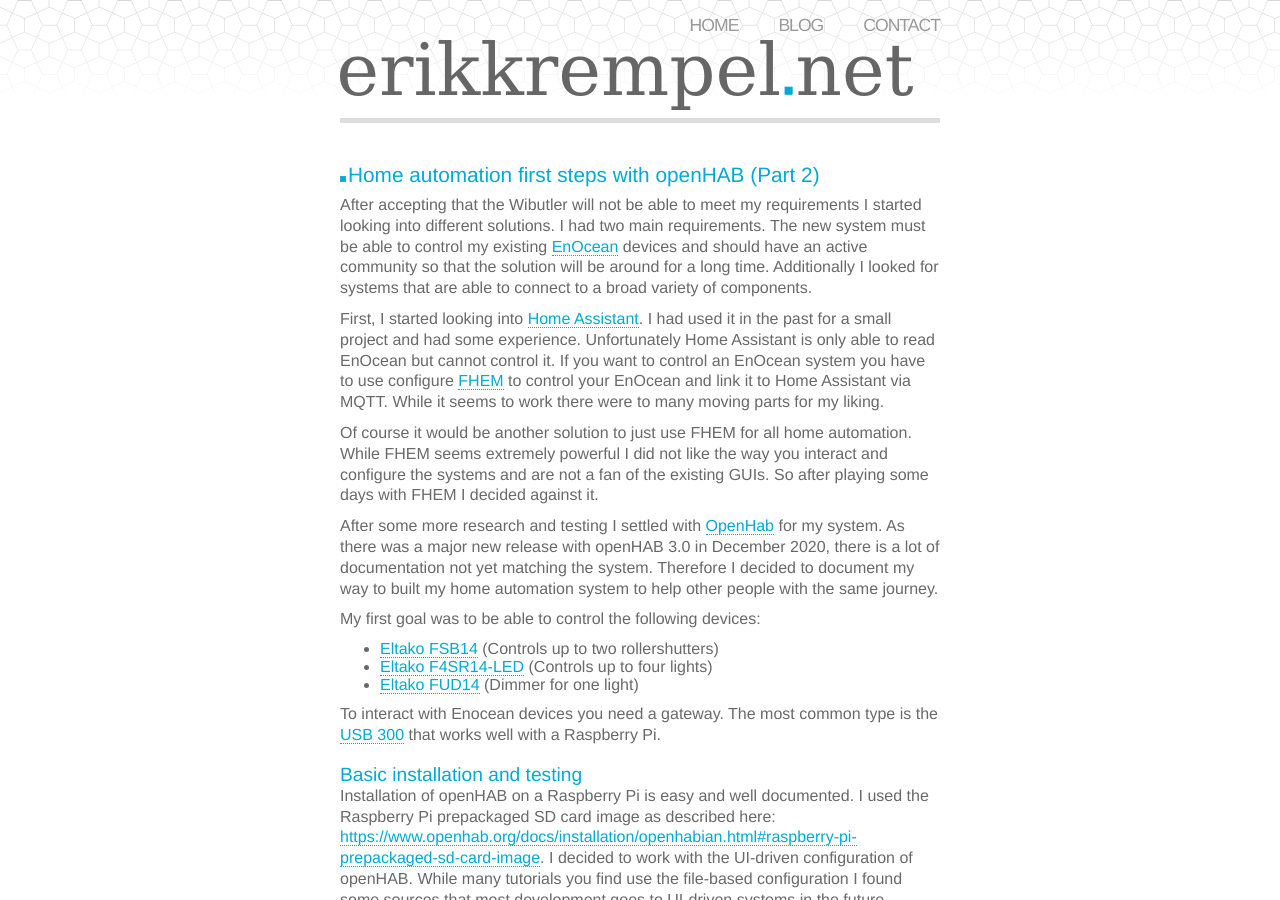
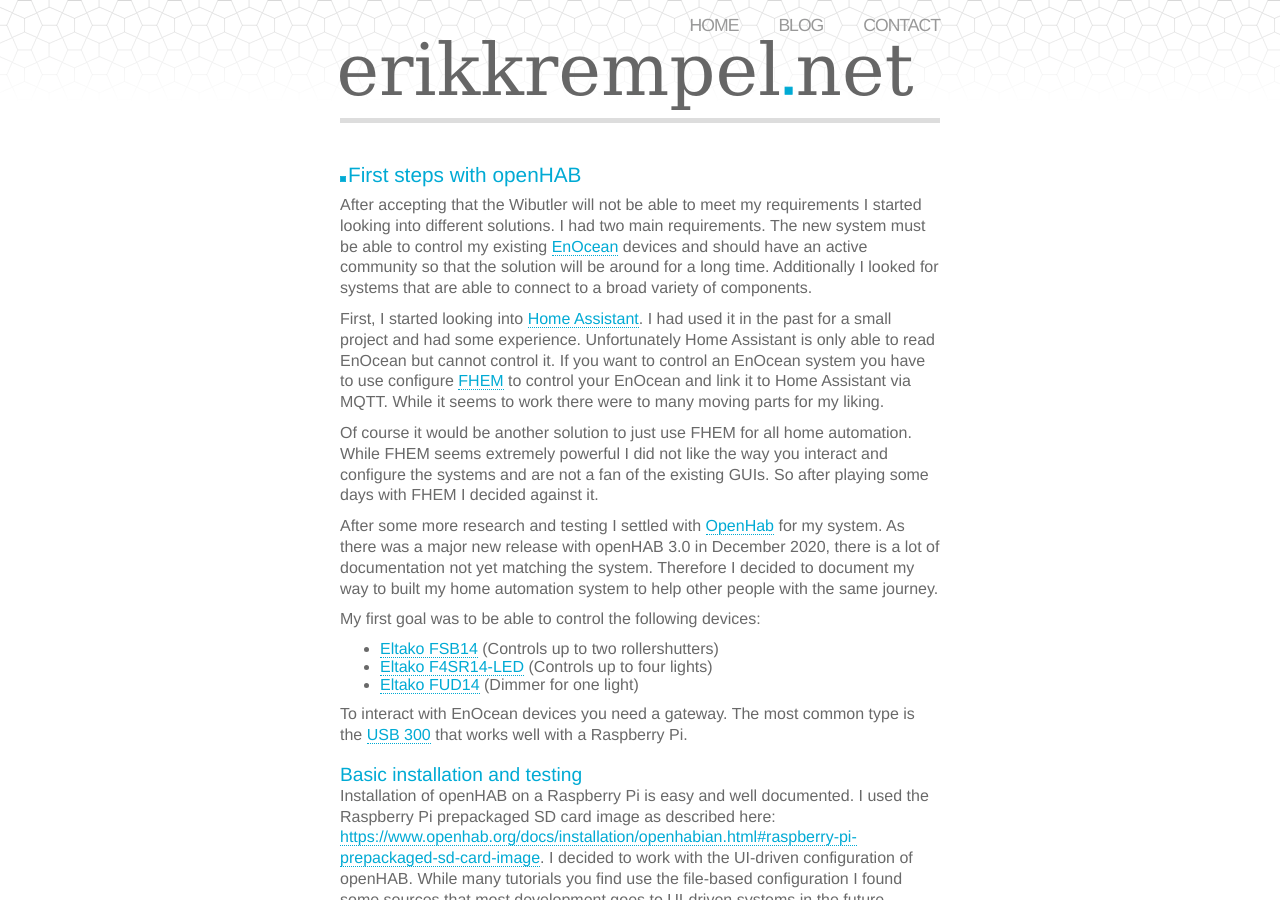
Before and after one commit to ekrempel/ekrempel.github.io, a Jekyll site: the page built from _posts/2021-01-10-homeAutomation_part2.md, in a window 1280 px wide and 900 px high. Built offline with Jekyll 4.4.1, drawn with Linux system fonts in a browser that asks for light colours.

Commit message:
fixed some small errors

```diff
--- a/_posts/2021-01-10-homeAutomation_part2.md
+++ b/_posts/2021-01-10-homeAutomation_part2.md
@@ -1,6 +1,6 @@
 ---
 layout: post
-title: Home automation first steps with openHAB (Part 2)
+title: First steps with openHAB
 ---
 
 After accepting that the Wibutler will not be able to meet my requirements I started looking into different solutions. I had two main requirements. The new system must be able to control my existing [EnOcean](https://de.wikipedia.org/wiki/Enocean) devices and should have an active community so that the solution will be around for a long time. Additionally I looked for systems that are able to connect to a broad variety of components.
@@ -16,7 +16,7 @@ My first goal was to be able to control the following devices:
 * [Eltako F4SR14-LED](https://www.elektroland24.de/smarthome/Eltako-Funk/Schalten-per-Funk-oxid-1/Funkaktoren-Schalten-REG/Eltako-F4SR14-LED-Funk-Schaltrelais-fuer-230V-LED-s-4-Kanaele.html) (Controls up to four lights)
 * [Eltako FUD14](https://www.elektroland24.de/smarthome/Eltako-Funk/Dimmen-per-Funk/Funkaktoren-Dimmen-REG/Eltako-FUD14-Universal-Dimmschalter-LED-ESL-bis-400W.html?listtype=search&searchparam=fud14&&order=&&order=#FUD14) (Dimmer for one light)
 
-To interact with Enocean devices you need a gateway. The most common type is the [USB 300](https://www.enocean.com/de/produkte/enocean_module/usb-300/) that works well with a Raspberry Pi.
+To interact with EnOcean devices you need a gateway. The most common type is the [USB 300](https://www.enocean.com/de/produkte/enocean_module/usb-300/) that works well with a Raspberry Pi.
 
 ### Basic installation and testing
 
```
Also changed, not shown: _posts/2020-12-15-homeAutomation.md (+1 -1 lines).
